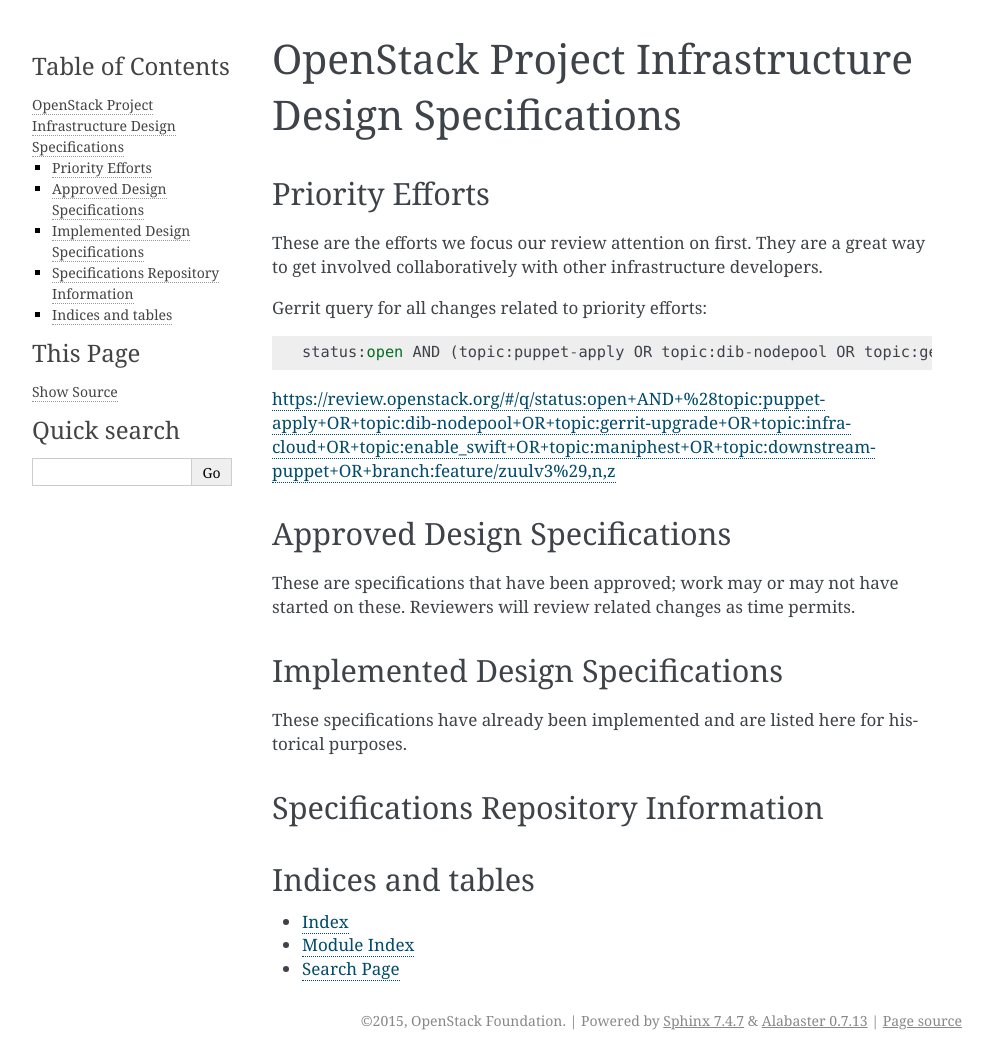
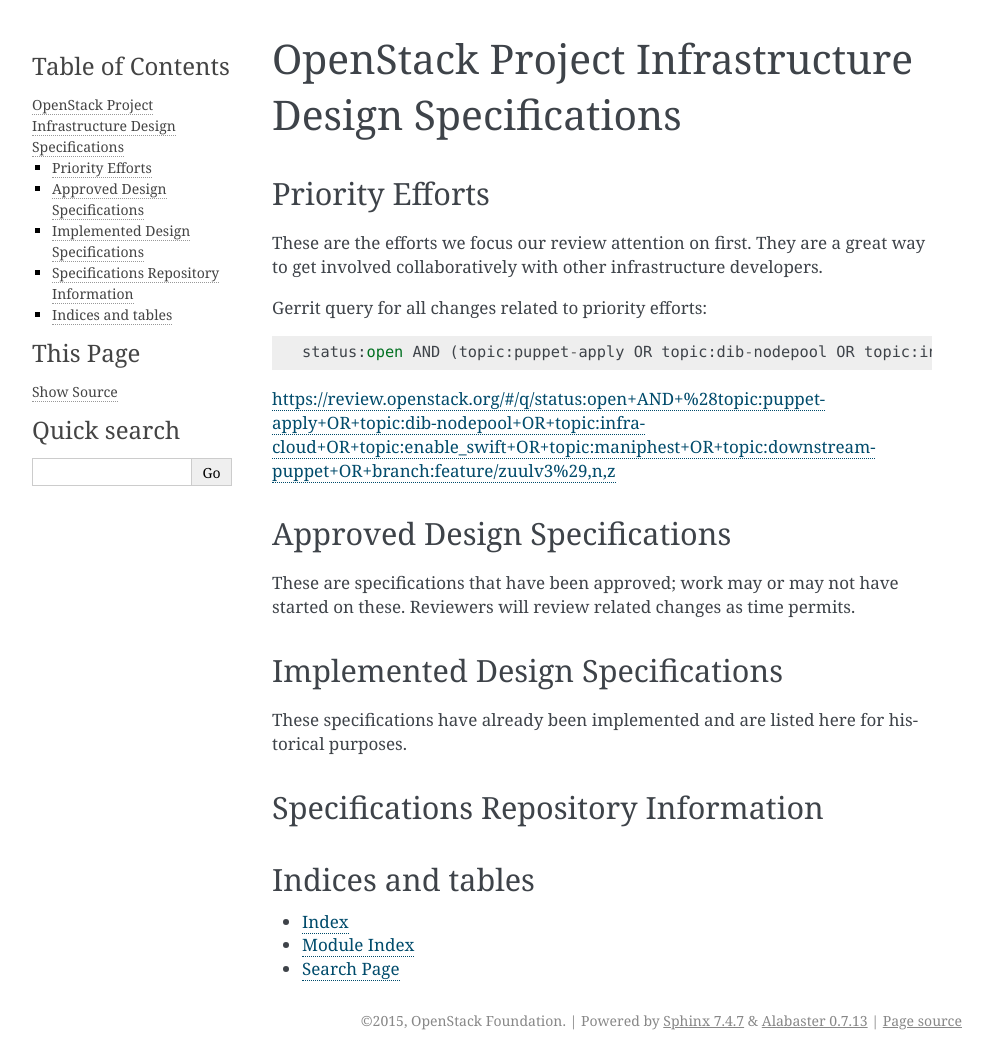
Before and after one commit to openstack-infra/infra-specs, a Sphinx documentation site: the page built from doc/source/index.rst, in a window 1280 px wide. Shown: the whole page, without its empty margins (148-1141 px from the left). Built offline with Sphinx 7.4.7, drawn with Linux system fonts in a browser that asks for light colours; pages that are not in the unit, such as notebooks, are missing from menus.

Commit message:
Gerrit-2.11 spec is implemented
Move spec to implemented section and remove the
spec from the query string.

Change-Id: I13189a7285b7937726295565e3152e7ab14ef794

```diff
--- a/doc/source/index.rst
+++ b/doc/source/index.rst
@@ -14,7 +14,6 @@
 
    specs/ansible_puppet_apply
    specs/dib-nodepool
-   specs/gerrit-2.11
    specs/infra-cloud
    specs/logs-in-swift
    specs/maniphest
@@ -23,9 +22,9 @@
 
 Gerrit query for all changes related to priority efforts::
 
-  status:open AND (topic:puppet-apply OR topic:dib-nodepool OR topic:gerrit-upgrade OR topic:infra-cloud OR topic:enable_swift OR topic:maniphest OR topic:downstream-puppet OR branch:feature/zuulv3)
+  status:open AND (topic:puppet-apply OR topic:dib-nodepool OR topic:infra-cloud OR topic:enable_swift OR topic:maniphest OR topic:downstream-puppet OR branch:feature/zuulv3)
 
-https://review.openstack.org/#/q/status:open+AND+%28topic:puppet-apply+OR+topic:dib-nodepool+OR+topic:gerrit-upgrade+OR+topic:infra-cloud+OR+topic:enable_swift+OR+topic:maniphest+OR+topic:downstream-puppet+OR+branch:feature/zuulv3%29,n,z
+https://review.openstack.org/#/q/status:open+AND+%28topic:puppet-apply+OR+topic:dib-nodepool+OR+topic:infra-cloud+OR+topic:enable_swift+OR+topic:maniphest+OR+topic:downstream-puppet+OR+branch:feature/zuulv3%29,n,z
 
 Approved Design Specifications
 ==============================
```
Also changed, not shown: other parts of doc/source/index.rst (+1 -0 lines).
